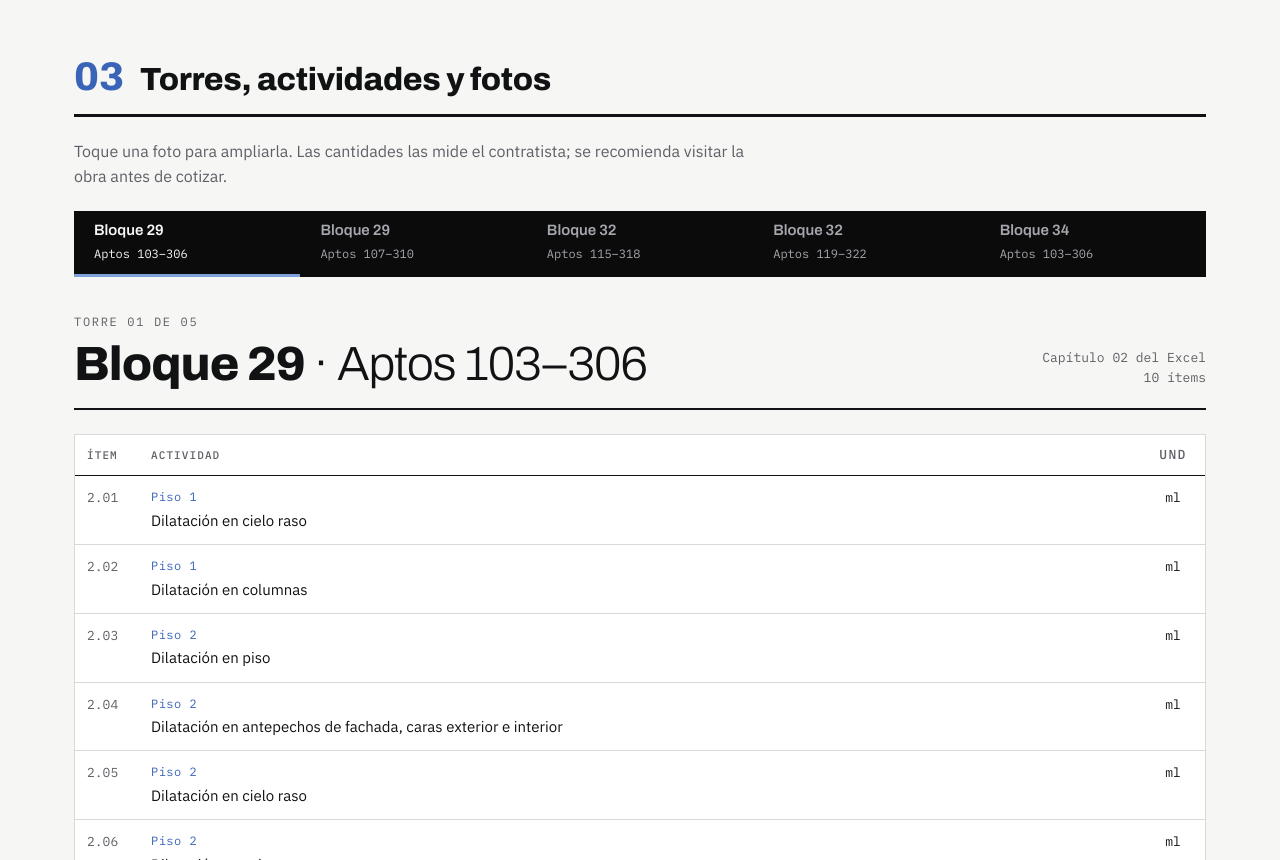
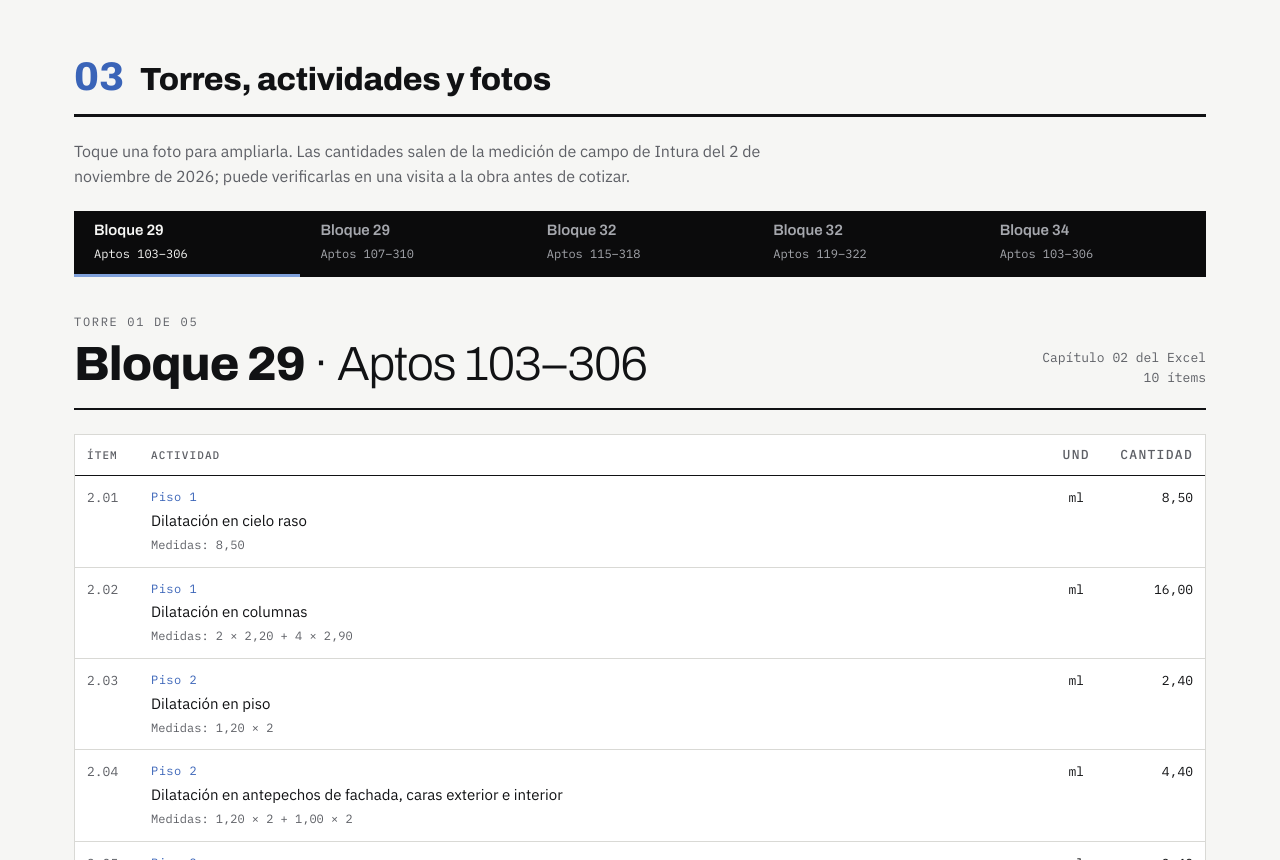
Before and after one commit to inturagrupoconstructor-crypto/intura-web, a plain HTML site: page propuestas/solicitud-conjunto-gamma/index.html in a window 1280 px wide. Shown: the part 1940-2800 px from the top of the page. Drawn offline with Linux system fonts and the light colour scheme.

Commit message:
Solicitud Gamma III: cantidades y medidas del presupuesto de obra
Co-Authored-By: Claude Opus 5.5 <noreply@anthropic.com>
Claude-Session: https://claude.ai/code/session_01Rg4xYKEyk22VvvBMMLWFns

```diff
--- a/propuestas/solicitud-conjunto-gamma/datos.js
+++ b/propuestas/solicitud-conjunto-gamma/datos.js
@@ -39,70 +39,90 @@ window.SOL={
      "piso": "Piso 1",
      "a": "Dilatación en cielo raso",
      "q": "",
-     "u": "ml"
+     "u": "ml",
+     "m": "8,50",
+     "n": 8.5
     },
     {
      "c": "2.02",
      "piso": "Piso 1",
      "a": "Dilatación en columnas",
      "q": "",
-     "u": "ml"
+     "u": "ml",
+     "m": "2 × 2,20 + 4 × 2,90",
+     "n": 16.0
     },
     {
      "c": "2.03",
      "piso": "Piso 2",
      "a": "Dilatación en piso",
      "q": "",
-     "u": "ml"
+     "u": "ml",
+     "m": "1,20 × 2",
+     "n": 2.4
     },
     {
      "c": "2.04",
      "piso": "Piso 2",
      "a": "Dilatación en antepechos de fachada, caras exterior e interior",
      "q": "",
-     "u": "ml"
+     "u": "ml",
+     "m": "1,20 × 2 + 1,00 × 2",
+     "n": 4.4
     },
     {
      "c": "2.05",
      "piso": "Piso 2",
      "a": "Dilatación en cielo raso",
      "q": "",
-     "u": "ml"
+     "u": "ml",
+     "m": "1,20 × 2",
+     "n": 2.4
     },
     {
      "c": "2.06",
      "piso": "Piso 2",
      "a": "Dilatación en columnas",
      "q": "",
-     "u": "ml"
+     "u": "ml",
+     "m": "4 × 2,20",
+     "n": 8.8
     },
     {
      "c": "2.07",
      "piso": "Piso 3",
      "a": "Dilatación en piso",
      "q": "",
-     "u": "ml"
+     "u": "ml",
+     "m": "1,10 × 2",
+     "n": 2.2
     },
     {
      "c": "2.08",
      "piso": "Piso 3",
      "a": "Dilatación en antepechos de fachada, caras exterior e interior",
      "q": "",
-     "u": "ml"
+     "u": "ml",
+     "m": "1,20 × 2 + 1,00 × 2",
+     "n": 4.4
     },
     {
      "c": "2.09",
      "piso": "Piso 3",
      "a": "Dilatación en cielo raso",
      "q": "",
-     "u": "ml"
+     "u": "ml",
+     "m": "2,20 × 2",
+     "n": 4.4
     },
     {
      "c": "2.10",
      "piso": "Piso 3",
      "a": "Dilatación en columnas",
      "q": "",
-     "u": "ml"
+     "u": "ml",
+     "m": "4 × 2,20",
+     "n": 8.8
     }
    ],
    "fotos": [
@@ -132,98 +152,126 @@ window.SOL={
      "piso": "Piso 1",
      "a": "Guardaescoba en granito",
      "q": "Terraza apto 108",
-     "u": "ml"
+     "u": "ml",
+     "m": "5,00",
+     "n": 5.0
     },
     {
      "c": "3.02",
      "piso": "Piso 1",
      "a": "Revoque de esquina en fachada",
      "q": "Terraza apto 108",
-     "u": "ml"
+     "u": "und",
+     "m": "1 (verificar en visita)",
+     "n": 1.0
     },
     {
      "c": "3.03",
      "piso": "Piso 1",
      "a": "Demolición y reposición de muro",
      "q": "Muro de entrada, lado derecho",
-     "u": "m²"
+     "u": "m²",
+     "m": "2,10 × 0,80",
+     "n": 1.68
     },
     {
      "c": "3.04",
      "piso": "Piso 1",
      "a": "Dilatación en cielo raso",
      "q": "",
-     "u": "ml"
+     "u": "ml",
+     "m": "1,50 × 2",
+     "n": 3.0
     },
     {
      "c": "3.05",
      "piso": "Piso 1",
      "a": "Demolición y reposición de piso en cerámica",
      "q": "Terraza apto 107",
-     "u": "m²"
+     "u": "und",
+     "m": "4 und",
+     "n": 4.0
     },
     {
      "c": "3.06",
      "piso": "Piso 1",
      "a": "Piso en granito en escaleras",
      "q": "Terraza apto 107, escaleras",
-     "u": "m²"
+     "u": "m²",
+     "m": "5,00 m²",
+     "n": 5.0
     },
     {
      "c": "3.07",
      "piso": "Piso 2",
      "a": "Dilatación en piso",
      "q": "",
-     "u": "ml"
+     "u": "ml",
+     "m": "1,20 × 2",
+     "n": 2.4
     },
     {
      "c": "3.08",
      "piso": "Piso 2",
      "a": "Dilatación en cielo raso",
      "q": "",
-     "u": "ml"
+     "u": "ml",
+     "m": "1,50 × 2",
+     "n": 3.0
     },
     {
      "c": "3.09",
      "piso": "Piso 2",
      "a": "Dilatación en antepechos de fachada, caras exterior e interior",
      "q": "",
-     "u": "ml"
+     "u": "ml",
+     "m": "1,20 × 4 + 0,90 × 4",
+     "n": 8.4
     },
     {
      "c": "3.10",
      "piso": "Piso 2",
      "a": "Demolición y reposición de muro",
      "q": "",
-     "u": "m²"
+     "u": "m²",
+     "m": "4,00 × 0,90 × 2 + 2,00 × 0,90 × 2",
+     "n": 10.8
     },
     {
      "c": "3.11",
      "piso": "Piso 3",
      "a": "Demolición y reposición de muro",
      "q": "",
-     "u": "m²"
+     "u": "m²",
+     "m": "4,00 × 0,90 × 2 + 2,00 × 0,90 × 2",
+     "n": 10.8
     },
     {
      "c": "3.12",
      "piso": "Piso 3",
      "a": "Dilatación en piso",
      "q": "",
-     "u": "ml"
+     "u": "ml",
+     "m": "1,20 × 2",
+     "n": 2.4
     },
     {
      "c": "3.13",
      "piso": "Piso 3",
      "a": "Dilatación en cielo raso",
      "q": "",
-     "u": "ml"
+     "u": "ml",
+     "m": "1,50 × 2",
+     "n": 3.0
     },
     {
      "c": "3.14",
      "piso": "Piso 3",
      "a": "Dilatación en antepechos de fachada, caras exterior e interior",
      "q": "",
-     "u": "ml"
+     "u": "ml",
+     "m": "1,20 × 4 + 0,90 × 4",
+     "n": 8.4
     }
    ],
    "fotos": [
@@ -265,70 +313,90 @@ window.SOL={
      "piso": "Piso 1",
      "a": "Dilatación en columnas con acabado en granito",
      "q": "",
-     "u": "ml"
+     "u": "ml",
+     "m": "2,20 × 6",
+     "n": 13.2
     },
     {
      "c": "4.02",
      "piso": "Piso 1",
      "a": "Dilatación en cielo raso",
      "q": "",
-     "u": "ml"
+     "u": "ml",
+     "m": "1,20 × 2",
+     "n": 2.4
     },
     {
      "c": "4.03",
      "piso": "Piso 2",
      "a": "Dilatación en antepechos de fachada, caras exterior e interior",
      "q": "",
-     "u": "ml"
+     "u": "ml",
+     "m": "1,10 × 2 + 0,80 × 2",
+     "n": 3.8
     },
     {
      "c": "4.04",
      "piso": "Piso 2",
      "a": "Dilatación en piso",
      "q": "",
-     "u": "ml"
+     "u": "ml",
+     "m": "1,10 × 2",
+     "n": 2.2
     },
     {
      "c": "4.05",
      "piso": "Piso 2",
      "a": "Dilatación en columnas",
      "q": "",
-     "u": "ml"
+     "u": "ml",
+     "m": "2,20 × 6",
+     "n": 13.2
     },
     {
      "c": "4.06",
      "piso": "Piso 2",
      "a": "Dilatación en cielo raso",
      "q": "",
-     "u": "ml"
+     "u": "ml",
+     "m": "8,50",
+     "n": 8.5
     },
     {
      "c": "4.07",
      "piso": "Piso 3",
      "a": "Dilatación en antepechos de fachada, caras exterior e interior",
      "q": "",
-     "u": "ml"
+     "u": "ml",
+     "m": "1,10 × 2 + 0,80 × 2",
+     "n": 3.8
     },
     {
      "c": "4.08",
      "piso": "Piso 3",
      "a": "Dilatación en piso",
      "q": "",
-     "u": "ml"
+     "u": "ml",
+     "m": "1,10 × 2",
+     "n": 2.2
     },
     {
      "c": "4.09",
      "piso": "Piso 3",
      "a": "Dilatación en columnas",
      "q": "",
-     "u": "ml"
+     "u": "ml",
+     "m": "4 × 2,20",
+     "n": 8.8
     },
     {
      "c": "4.10",
      "piso": "Piso 3",
      "a": "Dilatación en cielo raso",
      "q": "",
-     "u": "ml"
+     "u": "ml",
+     "m": "1,90 × 2",
+     "n": 3.8
     }
    ],
    "fotos": [
@@ -357,105 +425,135 @@ window.SOL={
      "piso": "Piso 1",
      "a": "Dilatación en cielo raso",
      "q": "",
-     "u": "ml"
+     "u": "ml",
+     "m": "1,50 × 2",
+     "n": 3.0
     },
     {
      "c": "5.02",
      "piso": "Piso 1",
      "a": "Demolición de mortero sobre esterilla, con cartera en revoque y superboard interno",
      "q": "",
-     "u": "m²"
+     "u": "m²",
+     "m": "1,90 × 1,50",
+     "n": 2.85
     },
     {
      "c": "5.03",
      "piso": "Piso 2",
      "a": "Dilatación en cielo raso",
      "q": "",
-     "u": "ml"
+     "u": "ml",
+     "m": "1,50 × 2",
+     "n": 3.0
     },
     {
      "c": "5.04",
      "piso": "Piso 2",
      "a": "Demolición de mortero sobre esterilla, con cartera en revoque y superboard interno",
      "q": "2 lados",
-     "u": "m²"
+     "u": "m²",
+     "m": "1,90 × 1,50 × 2",
+     "n": 5.7
     },
     {
      "c": "5.05",
      "piso": "Piso 2",
      "a": "Dilatación en piso",
      "q": "",
-     "u": "ml"
+     "u": "ml",
+     "m": "1,20 × 2",
+     "n": 2.4
     },
     {
      "c": "5.06",
      "piso": "Piso 2",
      "a": "Dilatación en antepechos de fachada, caras exterior e interior",
      "q": "",
-     "u": "ml"
+     "u": "ml",
+     "m": "1,20 × 4 + 0,90 × 4",
+     "n": 8.4
     },
     {
      "c": "5.07",
      "piso": "Piso 2",
      "a": "Dilatación en alfajías",
      "q": "",
-     "u": "ml"
+     "u": "ml",
+     "m": "0,17 × 4",
+     "n": 0.68
     },
     {
      "c": "5.08",
      "piso": "Piso 2",
      "a": "Reposición de paño de piso en granito",
      "q": "",
-     "u": "m²"
+     "u": "m²",
+     "m": "1,50 m²",
+     "n": 1.5
     },
     {
      "c": "5.09",
      "piso": "Piso 2",
      "a": "Demolición y reposición de muro de antepecho en fachada",
      "q": "Fachadas posterior y frontal",
-     "u": "m²"
+     "u": "m²",
+     "m": "3,85 × 0,90 × 2",
+     "n": 6.93
     },
     {
      "c": "5.10",
      "piso": "Piso 3",
      "a": "Dilatación en antepechos de fachada, caras exterior e interior",
      "q": "",
-     "u": "ml"
+     "u": "ml",
+     "m": "1,20 × 4 + 0,90 × 4",
+     "n": 8.4
     },
     {
      "c": "5.11",
      "piso": "Piso 3",
      "a": "Dilatación en alfajías",
      "q": "",
-     "u": "ml"
+     "u": "ml",
+     "m": "0,17 × 4",
+     "n": 0.68
     },
     {
      "c": "5.12",
      "piso": "Piso 3",
      "a": "Dilatación en piso",
      "q": "Solo un lado",
-     "u": "ml"
+     "u": "ml",
+     "m": "1,20",
+     "n": 1.2
     },
     {
      "c": "5.13",
      "piso": "Piso 3",
      "a": "Demolición y reposición de muro de antepecho en fachada",
      "q": "Fachadas posterior y frontal",
-     "u": "m²"
+     "u": "m²",
+     "m": "3,85 × 0,90 × 2",
+     "n": 6.93
     },
     {
      "c": "5.14",
      "piso": "Piso 3",
      "a": "Demolición de mortero en losa de cubierta",
      "q": "",
-     "u": "m²"
+     "u": "m²",
+     "m": "1,50 × 1,90 + 1,60 × 1,50",
+     "n": 5.25
     },
     {
      "c": "5.15",
      "piso": "Piso 3",
      "a": "Reparación localizada de recubrimiento de viga, sujeta a diagnóstico",
      "q": "",
-     "u": "glb"
+     "u": "glb",
+     "m": "1 gl",
+     "n": 1.0
     }
    ],
    "fotos": [
@@ -492,112 +590,144 @@ window.SOL={
      "piso": "Piso 1",
      "a": "Dilatación en cielo raso",
      "q": "",
-     "u": "ml"
+     "u": "ml",
+     "m": "5,40",
+     "n": 5.4
     },
     {
      "c": "6.02",
      "piso": "Piso 1 a piso 2 · Escaleras",
      "a": "Dilatación en escaleras, cara inferior y antepecho",
      "q": "",
-     "u": "ml"
+     "u": "ml",
+     "m": "5,00",
+     "n": 5.0
     },
     {
      "c": "6.03",
      "piso": "Piso 1 a piso 2 · Escaleras",
      "a": "Reposición de ladrillo en antepecho de escaleras",
      "q": "",
-     "u": "m²"
+     "u": "ml",
+     "m": "0,40",
+     "n": 0.4
     },
     {
      "c": "6.04",
      "piso": "Piso 2",
      "a": "Dilatación en antepechos de fachada, caras exterior e interior",
      "q": "",
-     "u": "ml"
+     "u": "ml",
+     "m": "1,20 × 2 + 0,95 × 2",
+     "n": 4.3
     },
     {
      "c": "6.05",
      "piso": "Piso 2",
      "a": "Dilatación en alfajías",
      "q": "",
-     "u": "ml"
+     "u": "ml",
+     "m": "0,50 × 2",
+     "n": 1.0
     },
     {
      "c": "6.06",
      "piso": "Piso 2",
      "a": "Dilatación en piso y guardaescoba, con reparación puntual y sellado",
      "q": "",
-     "u": "ml"
+     "u": "ml",
+     "m": "1,80 × 2",
+     "n": 3.6
     },
     {
      "c": "6.07",
      "piso": "Piso 2",
      "a": "Dilatación en antepechos de escaleras y pasillos",
      "q": "Vertical en antepecho de escaleras",
-     "u": "ml"
+     "u": "ml",
+     "m": "0,90 × 2",
+     "n": 1.8
     },
     {
      "c": "6.08",
      "piso": "Piso 2",
      "a": "Dilatación en antepechos de escaleras y pasillos",
      "q": "Antepecho de pasillo, parte superior",
-     "u": "ml"
+     "u": "ml",
+     "m": "1,90",
+     "n": 1.9
     },
     {
      "c": "6.09",
      "piso": "Piso 2",
      "a": "Dilatación en cielo raso",
      "q": "",
-     "u": "ml"
+     "u": "ml",
+     "m": "5,40",
+     "n": 5.4
     },
     {
      "c": "6.10",
      "piso": "Piso 2 a piso 3 · Escaleras",
      "a": "Dilatación en antepechos de escaleras y pasillos",
      "q": "Antepecho de escaleras",
-     "u": "ml"
+     "u": "ml",
+     "m": "2,50",
+     "n": 2.5
     },
     {
      "c": "6.11",
      "piso": "Piso 2 a piso 3 · Escaleras",
      "a": "Dilatación en antepechos de escaleras y pasillos",
      "q": "Antepecho de piso 3 hacia escaleras",
-     "u": "ml"
+     "u": "ml",
+     "m": "1,20",
+     "n": 1.2
     },
     {
      "c": "6.12",
      "piso": "Piso 2 a piso 3 · Escaleras",
      "a": "Dilatación en antepechos de escaleras y pasillos",
      "q": "Vertical en antepecho de escaleras",
-     "u": "ml"
+     "u": "ml",
+     "m": "0,90 × 2",
+     "n": 1.8
     },
     {
      "c": "6.13",
      "piso": "Piso 2 a piso 3 · Escaleras",
      "a": "Dilatación en piso",
      "q": "",
-     "u": "ml"
+     "u": "ml",
+     "m": "1,80 + 1,20",
+     "n": 3.0
     },
     {
      "c": "6.14",
      "piso": "Piso 2 a piso 3 · Escaleras",
      "a": "Dilatación en antepechos de fachada, caras exterior e interior",
      "q": "",
-     "u": "ml"
+     "u": "ml",
+     "m": "1,20 × 2 + 0,95 × 2",
+     "n": 4.3
     },
     {
      "c": "6.15",
      "piso": "Piso 2 a piso 3 · Escaleras",
      "a": "Dilatación en alfajías",
      "q": "",
-     "u": "ml"
+     "u": "ml",
+     "m": "0,50 × 2",
+     "n": 1.0
     },
     {
      "c": "6.16",
      "piso": "Piso 2 a piso 3 · Escaleras",
      "a": "Dilatación en cielo raso",
      "q": "",
-     "u": "ml"
+     "u": "ml",
+     "m": "9,50",
+     "n": 9.5
     }
    ],
    "fotos": [
--- a/propuestas/solicitud-conjunto-gamma/index.html
+++ b/propuestas/solicitud-conjunto-gamma/index.html
@@ -103,6 +103,8 @@ section.s{margin-bottom:72px}
 .tbl .c{font-family:var(--f-mono);color:var(--muted);font-size:13px;white-space:nowrap;width:64px}
 .tbl .u{text-align:center;white-space:nowrap;width:64px;font-family:var(--f-mono);font-size:13px}
 .tbl th.u{text-align:center}
+.tbl .n,.tbl th.n{text-align:right;font-family:var(--f-mono);font-size:13px;white-space:nowrap;font-variant-numeric:tabular-nums;width:84px}
+.tbl .med{font-family:var(--f-mono);font-size:12px;color:var(--muted);display:block;margin-top:4px}
 .tbl .p{font-family:var(--f-mono);font-size:12px;color:var(--accent);display:block;letter-spacing:.04em;margin-bottom:2px}
 .tbl small{display:block;color:var(--muted);font-size:13px;margin-top:2px}
 
@@ -238,7 +240,7 @@ dialog[open]{display:grid;grid-template-columns:1fr 340px;animation:fade .2s eas
   <div class="dl">
     <div>
       <h2>Formato de cotización en Excel</h2>
-      <p>Llene solo las celdas en azul: sus datos, las cantidades y el valor unitario de cada ítem. Los totales por torre y el total de la oferta se calculan solos.</p>
+      <p>Las cantidades ya vienen medidas. Llene solo las celdas en azul: sus datos y el valor unitario de cada ítem. Los totales por torre y el total de la oferta se calculan solos.</p>
     </div>
     <a class="btn" href="Solicitud_Cotizacion_Reparaciones_Gamma_III.xlsx" download><svg viewBox="0 0 24 24" fill="none" stroke="currentColor" stroke-width="2" aria-hidden="true"><path d="M12 3v12m0 0-5-5m5 5 5-5M4 21h16"/></svg>Descargar Excel</a>
   </div>
@@ -267,7 +269,7 @@ dialog[open]{display:grid;grid-template-columns:1fr 340px;animation:fade .2s eas
 
   <section class="s" id="torres">
     <div class="sh"><span class="k">03</span><h2>Torres, actividades y fotos</h2></div>
-    <p class="lead">Toque una foto para ampliarla. Las cantidades las mide el contratista; se recomienda visitar la obra antes de cotizar.</p>
+    <p class="lead">Toque una foto para ampliarla. Las cantidades salen de la medición de campo de Intura del 2 de noviembre de 2026; puede verificarlas en una visita a la obra antes de cotizar.</p>
     <div class="tabs" id="tabs" role="tablist" aria-label="Torres"></div>
     <div id="torre" role="tabpanel" tabindex="-1"></div>
   </section>
@@ -275,8 +277,8 @@ dialog[open]{display:grid;grid-template-columns:1fr 340px;animation:fade .2s eas
   <section class="s" id="enviar">
     <div class="sh"><span class="k">04</span><h2>Cómo enviar su cotización</h2></div>
     <ol class="steps">
-      <li>Coordine con Intura la visita a la obra para verificar los daños y medir las cantidades.</li>
-      <li>Descargue el Excel y llene sus datos, las cantidades y los valores unitarios.</li>
+      <li>Si lo necesita, coordine con Intura una visita a la obra para verificar los daños y las cantidades.</li>
+      <li>Descargue el Excel y llene sus datos y los valores unitarios.</li>
       <li>Indique el plazo que ofrece, la validez de la oferta, la forma de pago que propone y si su precio lleva IVA.</li>
       <li>Firme y envíe el archivo a gerencia@inturagrupoconstructor.com o por WhatsApp al 310 426 1875.</li>
     </ol>
@@ -314,6 +316,7 @@ dialog[open]{display:grid;grid-template-columns:1fr 340px;animation:fade .2s eas
 (() => {
   const S = window.SOL, F = window.FOTOS || {}, $ = s => document.querySelector(s);
   const FOT = '../conjunto-gamma/img/fotos/';
+  const num = v => v.toLocaleString('es-CO', {minimumFractionDigits: 2, maximumFractionDigits: 2});
   const esc = s => String(s).replace(/[&<>"]/g, c => ({'&':'&amp;','<':'&lt;','>':'&gt;','"':'&quot;'}[c]));
   const visibles = t => t.fotos.filter(id => !(F[id] && F[id].oculta));
   const T = S.torres;
@@ -349,8 +352,8 @@ dialog[open]{display:grid;grid-template-columns:1fr 340px;animation:fade .2s eas
         <p class="cap">Capítulo ${t.cap} del Excel<br>${t.items.length} ítems</p>
       </div>
       <div class="tbl-w"><table class="tbl">
-        <thead><tr><th>Ítem</th><th>Actividad</th><th class="u">Und</th></tr></thead>
-        <tbody>${t.items.map(it => `<tr><td class="c">${it.c}</td><td><span class="p">${esc(it.piso)}</span>${esc(it.a)}${it.q ? `<small>${esc(it.q)}</small>` : ''}</td><td class="u">${it.u}</td></tr>`).join('')}</tbody>
+        <thead><tr><th>Ítem</th><th>Actividad</th><th class="u">Und</th><th class="n">Cantidad</th></tr></thead>
+        <tbody>${t.items.map(it => `<tr><td class="c">${it.c}</td><td><span class="p">${esc(it.piso)}</span>${esc(it.a)}${it.q ? `<small>${esc(it.q)}</small>` : ''}<span class="med">Medidas: ${esc(it.m)}</span></td><td class="u">${it.u}</td><td class="n">${num(it.n)}</td></tr>`).join('')}</tbody>
       </table></div>
       <h4 class="sub">Registro fotográfico <span>${lista.length} fotos</span></h4>
       <div class="grid">${lista.map((id, n) => {
```
Also changed, not shown: 1 other file.
